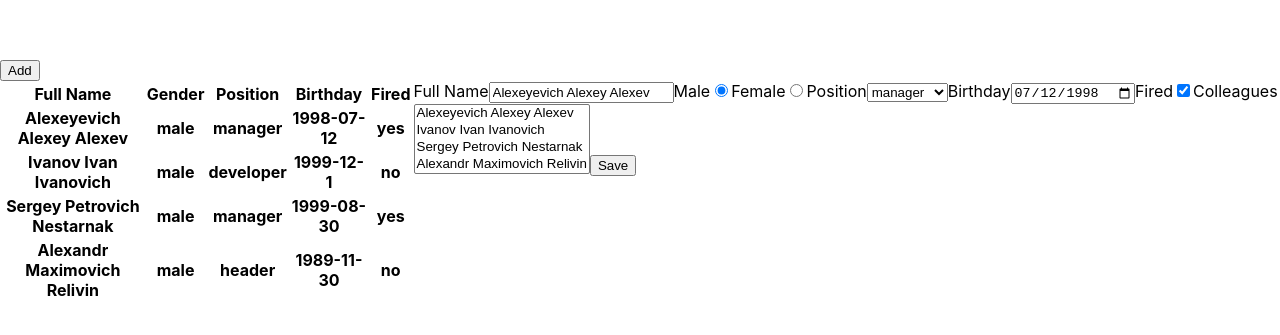
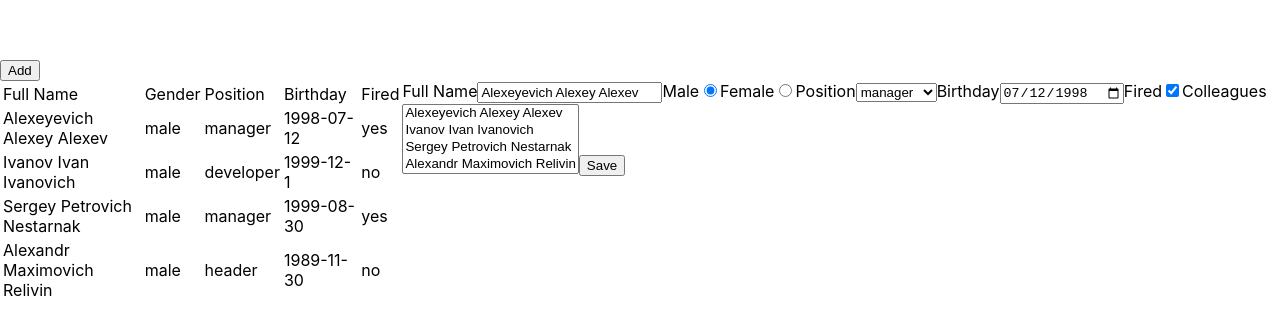
Before and after one commit to matcur/employee-dictionary, a React (Create React App) app: page / in a window 1280 px wide. Shown: the part 219-554 px from the top of the page. Built offline with nearby package versions, Linux system fonts and the light colour scheme.

Commit message:
ref: change th to td

```diff
--- a/src/components/employees/EmployeeItem.tsx
+++ b/src/components/employees/EmployeeItem.tsx
@@ -9,11 +9,11 @@ type Props = {
 export const EmployeeItem: FC<Props> = ({employee, onClick}) => {
   return (
     <tr className="employee-item" onClick={() => onClick(employee)}>
-      <th>{employee.fullName}</th>
-      <th>{employee.gender}</th>
-      <th>{employee.position}</th>
-      <th>{employee.birthday}</th>
-      <th>{employee.fired? 'yes': 'no'}</th>
+      <td>{employee.fullName}</td>
+      <td>{employee.gender}</td>
+      <td>{employee.position}</td>
+      <td>{employee.birthday}</td>
+      <td>{employee.fired? 'yes': 'no'}</td>
     </tr>
   )
 }
--- a/src/components/employees/EmployeeList.tsx
+++ b/src/components/employees/EmployeeList.tsx
@@ -20,11 +20,11 @@ export const EmployeeList: FC<Props> = observer(({employees, onEmployeeClick}) =
     <table className="employee-list">
       <thead>
         <tr>
-          <th>Full Name</th>
-          <th>Gender</th>
-          <th>Position</th>
-          <th>Birthday</th>
-          <th>Fired</th>
+          <td>Full Name</td>
+          <td>Gender</td>
+          <td>Position</td>
+          <td>Birthday</td>
+          <td>Fired</td>
         </tr>
       </thead>
       <tbody>
```
